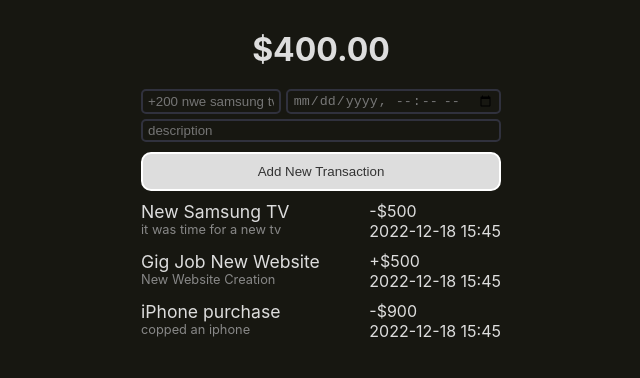
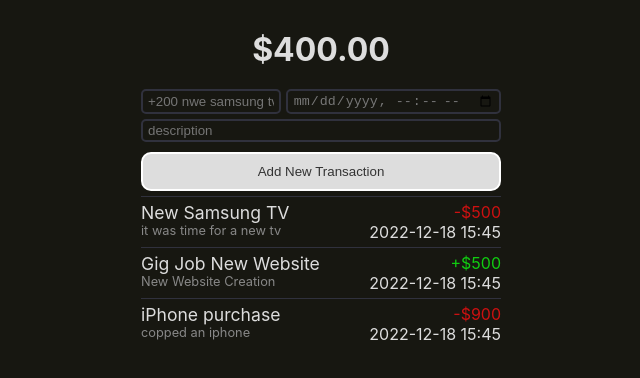
Before and after one commit to VelpCode/ReactMoneyTracker, a React (Create React App) app in the folder my-app/: page / in a window 1280 px wide. Shown: the top 378 px of the page, without its empty margins (319-959 px from the left). Built offline with nearby package versions, Linux system fonts and the light colour scheme.

Commit message:
layout created

```diff
--- a/my-app/src/App.css
+++ b/my-app/src/App.css
@@ -56,6 +56,7 @@
 
 div.transactions {
   margin-top: 5px;
+  border-top: 1px solid #30313d;
 
 }
 
@@ -63,6 +64,12 @@
   display: flex;
   justify-content: space-between;
   padding: 5px 0;
+  border-top: 1px solid #30313d;
+
+}
+
+div.transaction:first-child {
+  border-top: 0;
 }
 
 div.transaction div.name {
@@ -73,3 +80,15 @@
   font-size: .8rem;
   color: #888;
 }
+
+div.right {
+  text-align: right;
+}
+
+div.price.green {
+  color: #1c1;
+}
+
+div.price.red {
+  color: #c11;
+}
--- a/my-app/src/App.js
+++ b/my-app/src/App.js
@@ -24,7 +24,7 @@
             <div className='description'>it was time for a new tv</div>
           </div>
           <div className = "right">
-            <div className = "price">-$500</div>
+            <div className = "price red">-$500</div>
             <div className = "datetime">2022-12-18 15:45  </div>
           </div>
         </div>
@@ -34,7 +34,7 @@
             <div className='description'>New Website Creation</div>
           </div>
           <div className = "right">
-            <div className = "price">+$500</div>
+            <div className = "price green">+$500</div>
             <div className = "datetime">2022-12-18 15:45  </div>
           </div>
         </div>
@@ -44,7 +44,7 @@
             <div className='description'>copped an iphone</div>
           </div>
           <div className = "right">
-            <div className = "price">-$900</div>
+            <div className = "price red">-$900</div>
             <div className = "datetime">2022-12-18 15:45  </div>
           </div>
         </div>
```
